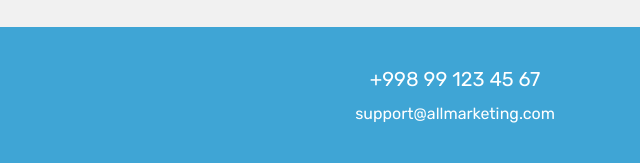
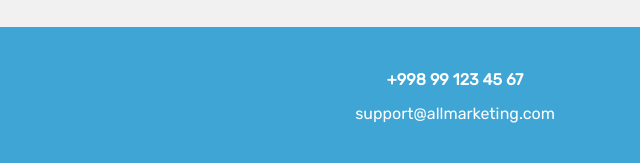
Before and after one commit to VVVIIIKKK/blue-marketig, a plain HTML site: page index.html in a window 1280 px wide. In both pictures the pointer is over the link "+998 99 123 45 67". Shown: the part 1428-1591 px from the top of the page, 640-1280 px from the left. Drawn offline with Linux system fonts and the light colour scheme.

Commit message:
finished

```diff
--- a/Css/footer.css
+++ b/Css/footer.css
@@ -37,5 +37,5 @@
 }
 
 .links:hover {
-    font-size: 20px;
+    font-weight: 900;
 }
```
